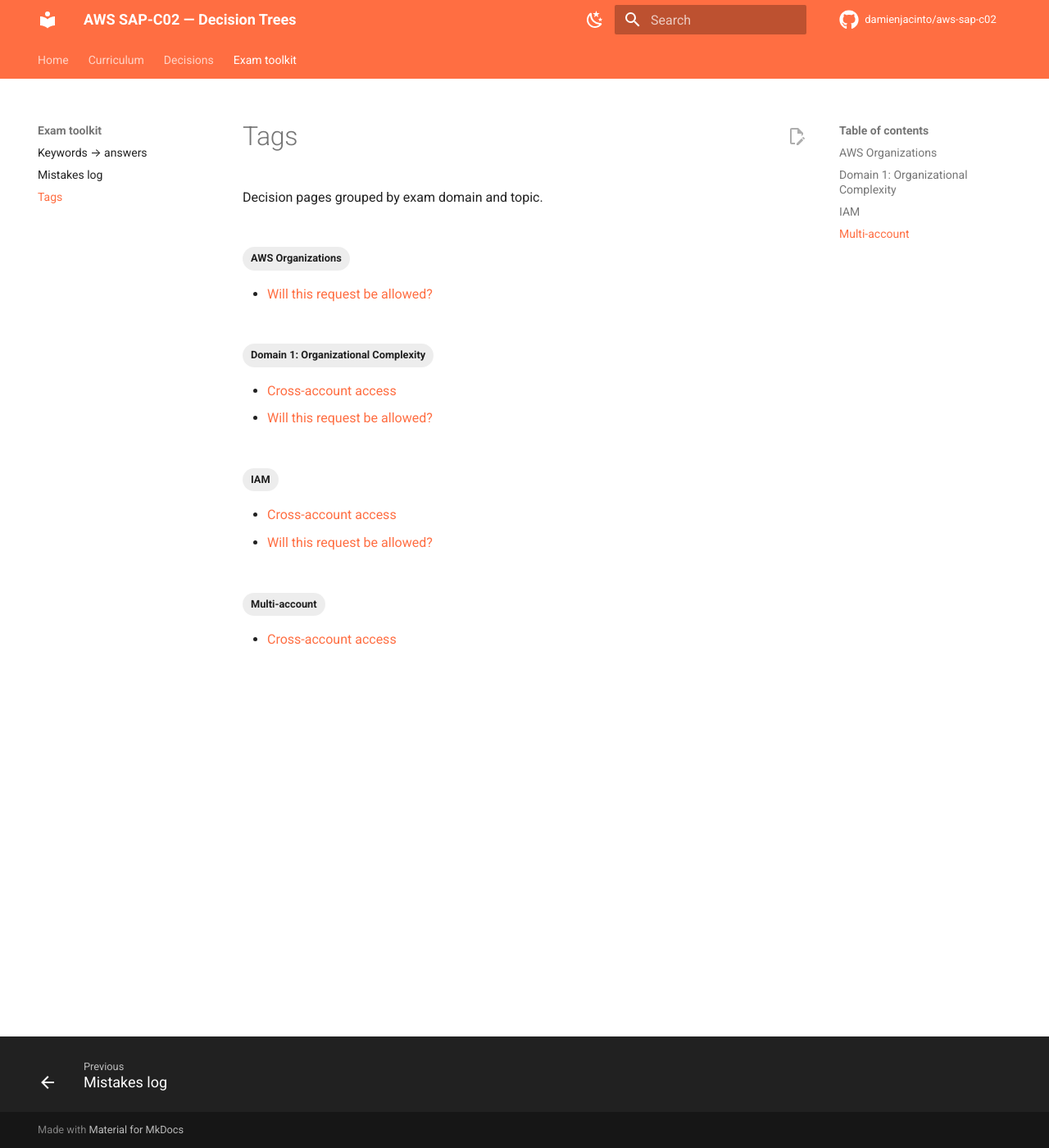
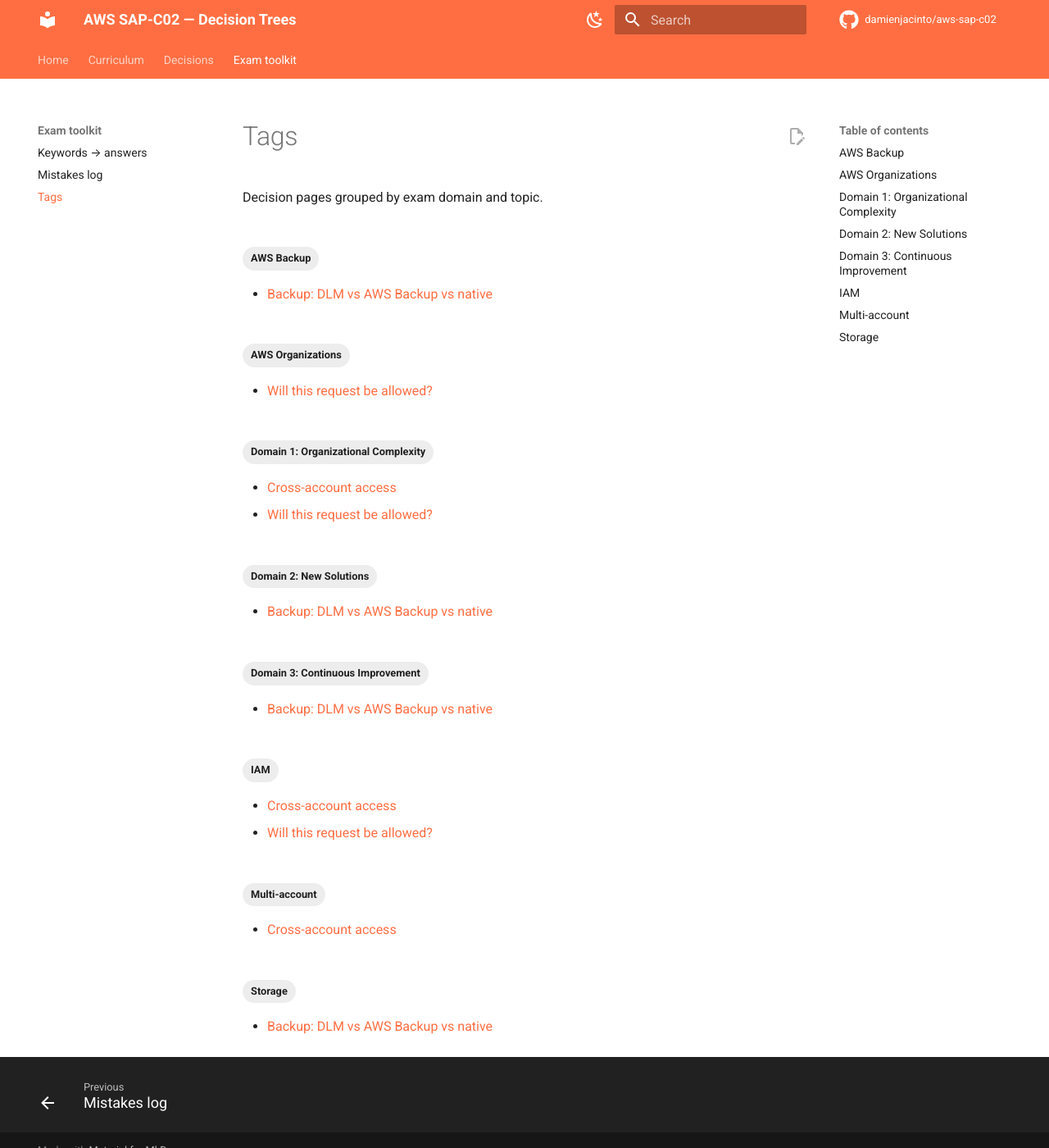
Before and after one commit to damienjacinto/aws-sap-c02, an MkDocs documentation site: the page built from docs/tags.md, in a window 1280 px wide and 1400 px high. Shown: the whole window at 82% size. Built offline with MkDocs 1.6.1 and Material for MkDocs 9.7.7, drawn with Linux system fonts in a browser that asks for light colours; comment, search, counter and statistics services are not loaded; part of the change alters nothing that is shown.

Commit message:
docs(decisions): add backup strategy tree (DLM vs AWS Backup vs native)
Co-Authored-By: Claude Opus 5.5 <noreply@anthropic.com>

````diff
--- a/docs/curriculum.md
+++ b/docs/curriculum.md
@@ -832,6 +832,7 @@ Re-read this week's trees, redo every mistake logged this week, finish any lab l
 - Storage: EBS vs instance store vs EFS vs FSx (Windows / Lustre / ONTAP / OpenZFS) vs S3
 - S3 storage class & lifecycle
 - S3 data protection: versioning, replication, Object Lock, Backup
+- [Backup: DLM vs AWS Backup vs native backups](decisions/storage/backup-strategy.md)
 
 **📖 Read**
 
--- a/docs/decisions/index.md
+++ b/docs/decisions/index.md
@@ -17,4 +17,10 @@ Each page answers **one question the exam keeps asking**, in the same order:
 | [Will this request be allowed?](identity/policy-evaluation.md) | Day 1 |
 | [Cross-account access](identity/cross-account-access.md) | Day 1 |
 
+## Storage
+
+| Decision | Built on |
+|---|---|
+| [Backup: DLM vs AWS Backup vs native](storage/backup-strategy.md) | Day 16 (Wed 14 Oct) |
+
 *New pages are added as the [curriculum](../curriculum.md) progresses.*
--- /dev/null
+++ b/docs/decisions/storage/backup-strategy.md
@@ -0,0 +1,115 @@
+---
+tags:
+  - "Domain 2: New Solutions"
+  - "Domain 3: Continuous Improvement"
+  - AWS Backup
+  - Storage
+---
+
+# Backup: DLM vs AWS Backup vs native backups
+
+**The question:** data has to be backed up with a retention policy. Should it be Amazon Data Lifecycle Manager, AWS Backup, or the service's own backup feature?
+
+**Trigger keywords:** *"automate EBS snapshots"*, *"centralized backup"*, *"across all accounts"*, *"WORM"*, *"immutable"*, *"ransomware"*, *"point-in-time recovery"*, *"compliance report for auditors"*, *"copy backups to another Region / account"*.
+
+## Fundamentals
+
+| Option | Covers | Scope | Key features |
+|---|---|---|---|
+| **Amazon Data Lifecycle Manager (DLM)** | **EBS snapshots and EBS-backed AMIs only** | One account, one Region, targets chosen by tag | Schedules, retention, cross-Region copy, snapshot archive tier, Fast Snapshot Restore, pre/post scripts via SSM. **Free**: you pay only for snapshot storage |
+| **AWS Backup** | EC2, EBS, S3, EFS, FSx (all four), RDS, Aurora, DynamoDB, DocumentDB, Neptune, Redshift, Timestream, Storage Gateway volumes, CloudFormation stacks, SAP HANA on EC2, VMware VMs ([full list](https://docs.aws.amazon.com/aws-backup/latest/devguide/backup-feature-availability.html)) | Central: backup plans per account, **backup policies across the Organization** | Cross-Region and cross-account copy, **Vault Lock** (WORM), **logically air-gapped vaults**, legal holds, **Backup Audit Manager**, restore testing, continuous backup (point-in-time recovery) for RDS, Aurora, S3 and SAP HANA |
+| **Native service features** | RDS/Aurora automated backups (PITR up to 35 days), manual snapshots, DynamoDB PITR and on-demand backups, S3 versioning / replication / Object Lock, EFS replication, Aurora Backtrack (MySQL-compatible) | Per resource | Often the fastest recovery path, but each service is configured separately with no central view |
+
+## Decision tree
+
+```mermaid
+flowchart TD
+    A([Data to protect]) --> B{{Only EBS volumes / AMIs?}}
+    B -- Yes --> C{{Central governance across<br/>accounts or audit reporting?}}
+    C -- No --> DLM[Amazon Data Lifecycle Manager]
+    C -- Yes --> AB
+    B -- "No: several services" --> AB[AWS Backup<br/>backup plans]
+    AB --> D{{Many accounts must follow<br/>the same backup rules?}}
+    D -- Yes --> POL[Organizations backup policies<br/>+ delegated administrator]
+    D -- No --> E
+    POL --> E{{Backups must be immutable?<br/>WORM, even root can't delete}}
+    E -- Yes --> VL[Vault Lock<br/>compliance mode]
+    E -- No --> F
+    VL --> F{{Ransomware isolation<br/>from compromised accounts?}}
+    F -- Yes --> AG[Logically air-gapped vault<br/>shared via RAM for recovery]
+    F -- No --> G{{Copy to another account<br/>or Region?}}
+    AG --> G
+    G -- Yes --> CP[Copy rule in the backup plan.<br/>Check the encryption keys!]
+    G -- No --> H[Plan + vault is enough]
+    classDef answer fill:#e65100,stroke:#bf360c,color:#fff
+    class DLM,AB,POL,VL,AG,CP,H answer
+```
+
+A separate question is **how fast you need to undo a mistake**:
+
+```mermaid
+flowchart LR
+    Q{{Undo a bad change<br/>in a database?}} --> R{{Aurora MySQL, rewind<br/>in minutes, same cluster?}}
+    R -- Yes --> BT[Aurora Backtrack]
+    R -- No --> PITR[Point-in-time restore<br/>to a NEW instance/table:<br/>RDS/Aurora automated backups,<br/>DynamoDB PITR, or AWS Backup<br/>continuous backup]
+    classDef answer fill:#e65100,stroke:#bf360c,color:#fff
+    class BT,PITR answer
+```
+
+## Why each branch
+
+- **EBS/AMI only → DLM.** It's free, tag-driven and built into EC2. AWS Backup can also do EBS, so DLM wins only when nothing else needs protecting and there's no central governance requirement.
+- **Several services or a single pane → AWS Backup.** One plan (schedule, retention, lifecycle to cold storage, copy rules) applied to resources selected by tag or ARN, across services.
+- **Many accounts → backup policies.** A policy in AWS Organizations pushes the same backup plan into every account of an OU. Local admins can't opt out.
+- **Immutable → Vault Lock (compliance mode).** After the grace period, nobody can delete recovery points or shorten retention, not even the root user or AWS. Governance mode can still be removed by users with the right permissions.
+- **Ransomware → logically air-gapped vault.** Backups are isolated from the source account and can be shared through RAM to a recovery account, so a compromised workload account can't destroy them.
+- **Copy → watch the keys.** For services without "full AWS Backup management" (for example RDS, Aurora, EBS), the backup keeps the **source's KMS key**. If that's an AWS-managed key, the cross-account copy fails. Re-encrypt with a customer-managed key first.
+- **Restores are always to a new resource.** PITR in RDS or DynamoDB creates a new instance or table. Only Aurora Backtrack rewinds in place.
+
+## Comparison
+
+| | DLM | AWS Backup | Native features |
+|---|---|---|---|
+| Services | EBS, AMIs | ~20 services + VMware | One each |
+| Multi-account governance | ❌ | ✅ Org backup policies | ❌ |
+| Cross-account copy | Shared snapshots only | ✅ within the Organization | Manual sharing (RDS/EBS snapshots) |
+| WORM | ❌ (EBS snapshot lock is separate) | ✅ Vault Lock | S3 Object Lock for objects |
+| Compliance reporting | ❌ | ✅ Backup Audit Manager | ❌ |
+| Cost of the service itself | Free | Pay per backup storage/restore | Included / storage |
+
+## Exam traps
+
+!!! warning "DLM can't back up RDS, DynamoDB, EFS…"
+    If the scenario mentions anything other than EBS or AMIs, DLM is wrong however cheap it is.
+
+!!! warning "AWS-managed keys block cross-account copies"
+    RDS, Aurora and EBS backups inherit the source key. Snapshots encrypted with `aws/rds` or `aws/ebs` can't be copied to another account. The fix is a customer-managed key, which usually means copying or restoring with a CMK first.
+
+!!! warning "Governance mode is not WORM"
+    *"Even administrators must not be able to delete backups"* means **compliance** mode. Governance mode can be lifted by privileged users.
+
+!!! warning "Cross-account copy needs AWS Organizations"
+    AWS Backup copies between accounts only when both accounts are in the same organization, with cross-account backup enabled from the management account.
+
+## Test yourself
+
+??? question "1. A startup runs 30 EC2 instances in one account and wants daily EBS snapshots kept for 14 days, at the lowest possible cost. Which option?"
+    **DLM**, with a policy that targets the instances by tag. It's free and only EBS is involved.
+
+??? question "2. A bank has 200 accounts. Every production RDS, DynamoDB and EFS resource must be backed up daily, kept 7 years, copied to a central account, and nobody (root included) may delete the copies. What do you set up?"
+    **AWS Backup backup policies** in Organizations for the production OU, a copy rule to a vault in the central backup account, and **Vault Lock in compliance mode** on that vault. Check that the RDS databases use customer-managed KMS keys, or the cross-account copy fails.
+
+??? question "3. A developer ran a bad UPDATE on an Aurora MySQL cluster 20 minutes ago. The team wants the fastest recovery, without changing the endpoint. Which feature?"
+    **Aurora Backtrack** (if it was enabled). It rewinds the cluster in place in minutes. PITR would create a new cluster with a new endpoint.
+
+??? question "4. Security wants backups to survive even if a workload account is fully compromised, and to be restorable from a separate recovery account. What does AWS Backup offer?"
+    A **logically air-gapped vault**, shared with the recovery account through AWS RAM.
+
+??? question "5. Auditors ask for continuous evidence that every backup plan meets the company's retention and frequency rules. What do you use?"
+    **AWS Backup Audit Manager**, with frameworks and controls that produce compliance reports.
+
+## Related
+
+- [Cross-account access](../identity/cross-account-access.md): the KMS trap is the same
+- AWS docs: [AWS Backup feature availability](https://docs.aws.amazon.com/aws-backup/latest/devguide/backup-feature-availability.html)
+- AWS docs: [Amazon Data Lifecycle Manager](https://docs.aws.amazon.com/ebs/latest/userguide/snapshot-lifecycle.html)
--- a/mkdocs.yml
+++ b/mkdocs.yml
@@ -77,6 +77,8 @@ nav:
       - Identity & access:
           - Will this request be allowed?: decisions/identity/policy-evaluation.md
           - Cross-account access: decisions/identity/cross-account-access.md
+      - Storage:
+          - "Backup: DLM vs AWS Backup vs native": decisions/storage/backup-strategy.md
   - Exam toolkit:
       - Keywords → answers: keywords.md
       - Mistakes log: mistakes.md
````
